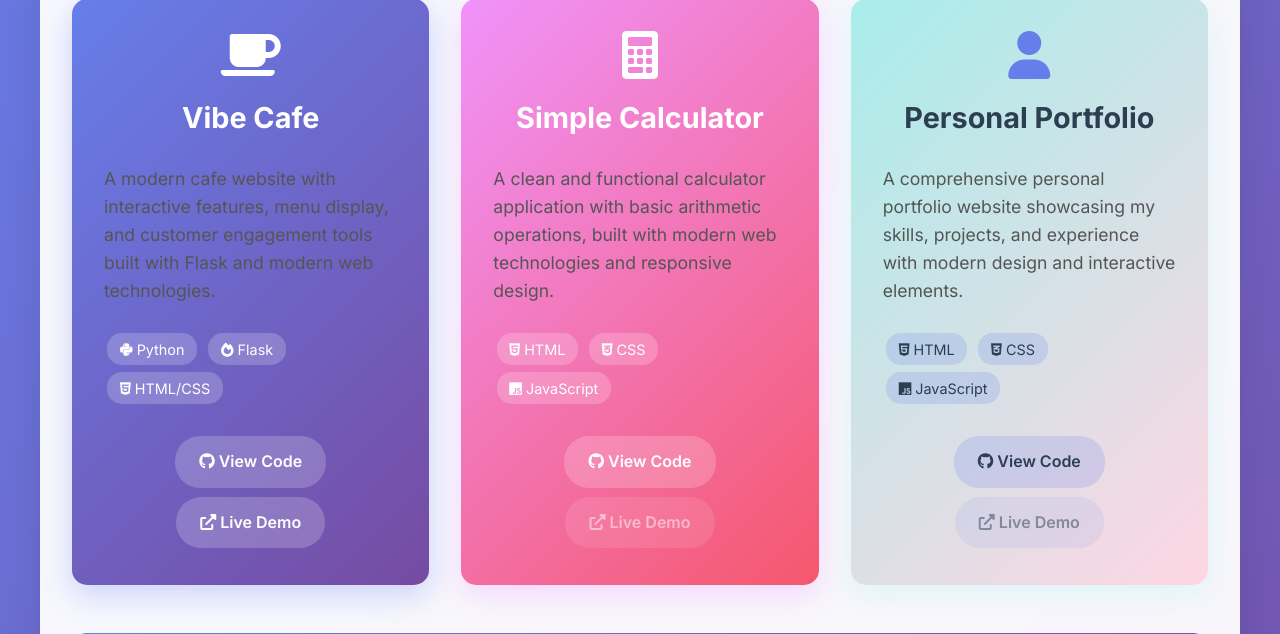
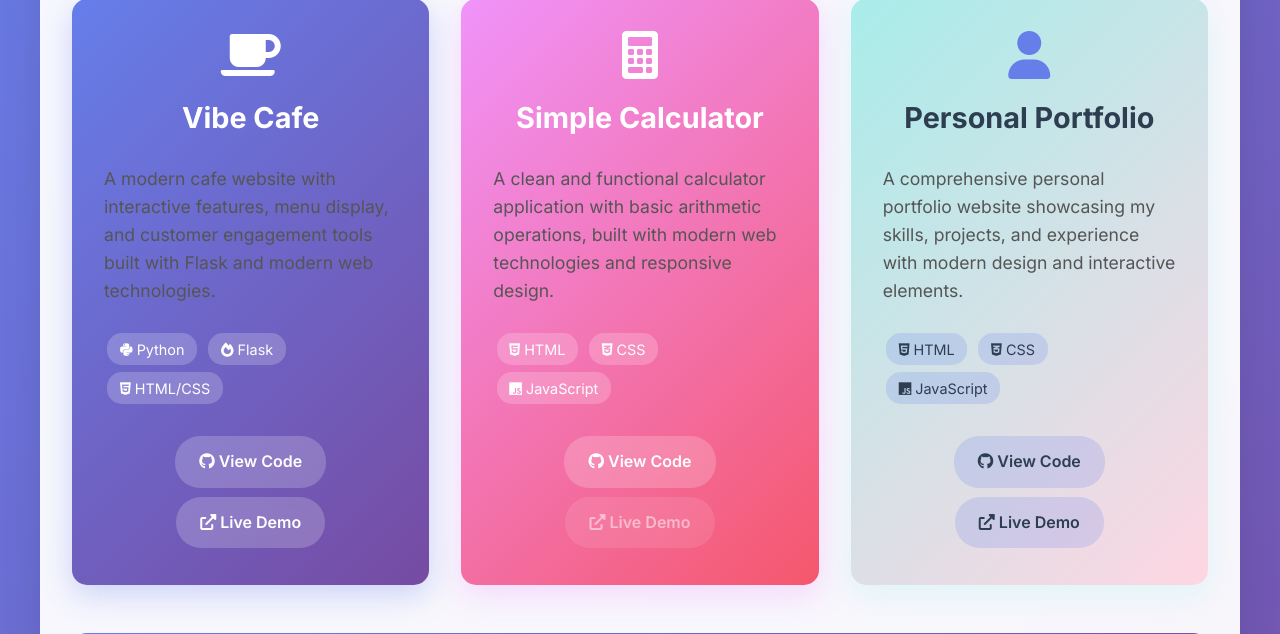
Before and after one commit to AnsumanMaharana7584/Personal-portfolio, a Flask app: page /projects in a window 1280 px wide. Shown: the part 348-982 px from the top of the page. Run offline with Flask 3, Linux system fonts and the light colour scheme.

Commit message:
initial commit

```diff
--- a/templates/projects.html
+++ b/templates/projects.html
@@ -71,9 +71,9 @@
             <a href="https://github.com/AnsumanMaharana7584/Personal-portfolio" target="_blank" style="display: inline-block; background: rgba(102, 126, 234, 0.2); color: #2c3e50; padding: 0.8rem 1.5rem; border-radius: 25px; text-decoration: none; font-weight: 600; margin: 0.3rem; transition: all 0.3s ease;">
                 <i class="fab fa-github"></i> View Code
             </a>
-            <span style="display: inline-block; background: rgba(102, 126, 234, 0.1); color: rgba(44, 62, 80, 0.5); padding: 0.8rem 1.5rem; border-radius: 25px; text-decoration: none; font-weight: 600; margin: 0.3rem; cursor: not-allowed;">
+            <a href="https://ansumanmaharana1234.pythonanywhere.com/" target="_blank" style="display: inline-block; background: rgba(102, 126, 234, 0.2); color: #2c3e50; padding: 0.8rem 1.5rem; border-radius: 25px; text-decoration: none; font-weight: 600; margin: 0.3rem; transition: all 0.3s ease;">
                 <i class="fas fa-external-link-alt"></i> Live Demo
-            </span>
+            </a>
         </div>
     </div>
 </div>
```
